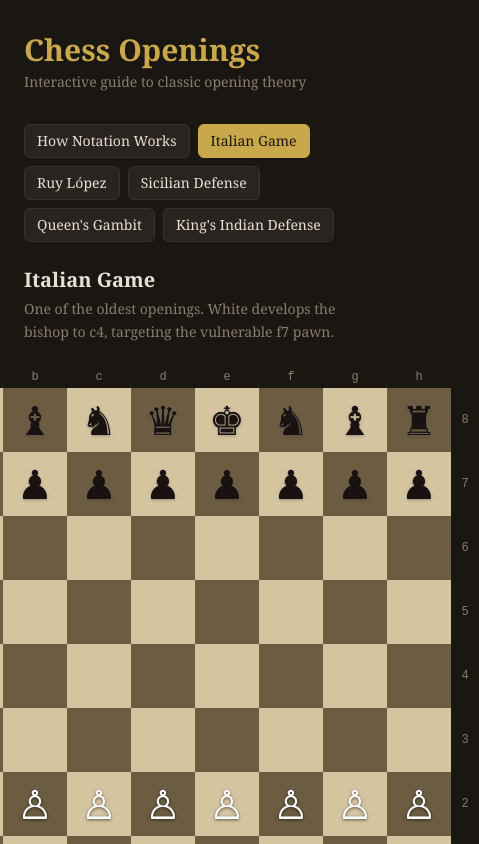
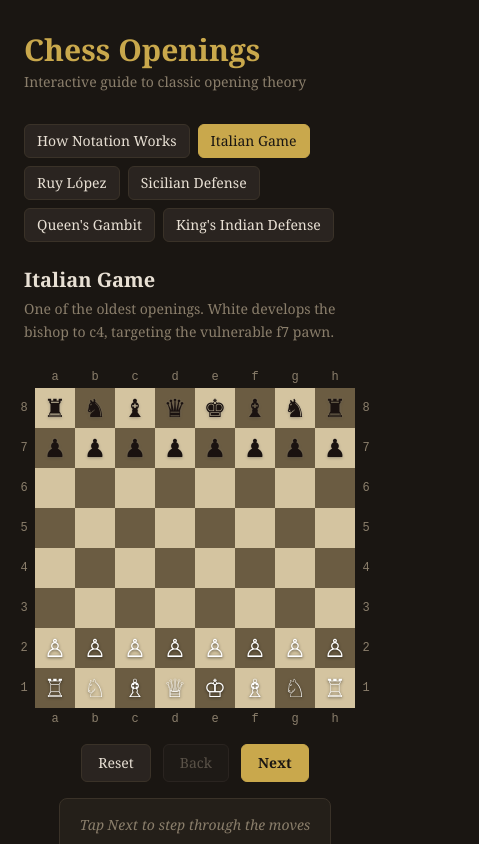
Before and after one commit to QAdottech/agentic-dev-days-chess, a Next.js app: page / in a window 390 px wide. Shown: the top 844 px of the page, 479 px wide, since content can reach past the window. Built offline with nearby package versions, Linux system fonts and the light colour scheme.

Commit message:
Fix black piece symbols, highlight offset, and mobile board clipping
- Swap black knight/bishop Unicode symbols (n↔b were inverted)
- Remove spurious +1 on from.col in origin highlight calculation
- Add responsive --sq/--sq-label CSS variables so the board fits on 390px viewports

```diff
--- a/src/app/components/Board.tsx
+++ b/src/app/components/Board.tsx
@@ -16,7 +16,7 @@ export default function Board({ board, currentMove }: BoardProps) {
       "rgba(34, 197, 94, 0.45)",
     );
     highlights.set(
-      `${currentMove.from.row},${currentMove.from.col + 1}`,
+      `${currentMove.from.row},${currentMove.from.col}`,
       "rgba(245, 158, 11, 0.45)",
     );
 
@@ -33,12 +33,12 @@ export default function Board({ board, currentMove }: BoardProps) {
   return (
     <div style={{ display: "inline-block" }}>
       {/* Top file labels */}
-      <div style={{ display: "flex", paddingLeft: 28 }}>
+      <div style={{ display: "flex", paddingLeft: "var(--sq-label)" as string }}>
         {FILES.map((f) => (
           <div
             key={f}
             style={{
-              width: 64,
+              width: "var(--sq)" as string,
               textAlign: "center",
               fontSize: 12,
               color: "#8a7e6b",
@@ -56,7 +56,7 @@ export default function Board({ board, currentMove }: BoardProps) {
           {/* Left rank label */}
           <div
             style={{
-              width: 28,
+              width: "var(--sq-label)" as string,
               textAlign: "center",
               fontSize: 12,
               color: "#8a7e6b",
@@ -75,14 +75,14 @@ export default function Board({ board, currentMove }: BoardProps) {
               <div
                 key={c}
                 style={{
-                  width: 64,
-                  height: 64,
+                  width: "var(--sq)" as string,
+                  height: "var(--sq)" as string,
                   backgroundColor: baseColor,
                   display: "flex",
                   alignItems: "center",
                   justifyContent: "center",
                   position: "relative",
-                  fontSize: 40,
+                  fontSize: "calc(var(--sq) * 0.625)" as string,
                   lineHeight: 1,
                   userSelect: "none",
                 }}
@@ -121,7 +121,7 @@ export default function Board({ board, currentMove }: BoardProps) {
           {/* Right rank label */}
           <div
             style={{
-              width: 28,
+              width: "var(--sq-label)" as string,
               textAlign: "center",
               fontSize: 12,
               color: "#8a7e6b",
@@ -134,12 +134,12 @@ export default function Board({ board, currentMove }: BoardProps) {
       ))}
 
       {/* Bottom file labels */}
-      <div style={{ display: "flex", paddingLeft: 28 }}>
+      <div style={{ display: "flex", paddingLeft: "var(--sq-label)" as string }}>
         {FILES.map((f) => (
           <div
             key={f}
             style={{
-              width: 64,
+              width: "var(--sq)" as string,
               textAlign: "center",
               fontSize: 12,
               color: "#8a7e6b",
--- a/src/app/globals.css
+++ b/src/app/globals.css
@@ -3,6 +3,15 @@
 :root {
   --background: #1a1612;
   --foreground: #e8e0d4;
+  --sq: 40px;
+  --sq-label: 22px;
+}
+
+@media (min-width: 480px) {
+  :root {
+    --sq: 64px;
+    --sq-label: 28px;
+  }
 }
 
 @theme inline {
--- a/src/app/lib/chess.ts
+++ b/src/app/lib/chess.ts
@@ -25,8 +25,8 @@ export const PIECE_SYMBOLS: Record<string, string> = {
   k: "\u265A",
   q: "\u265B",
   r: "\u265C",
-  n: "\u265D",
-  b: "\u265E",
+  n: "\u265E",
+  b: "\u265D",
   p: "\u265F",
 };
 
```
